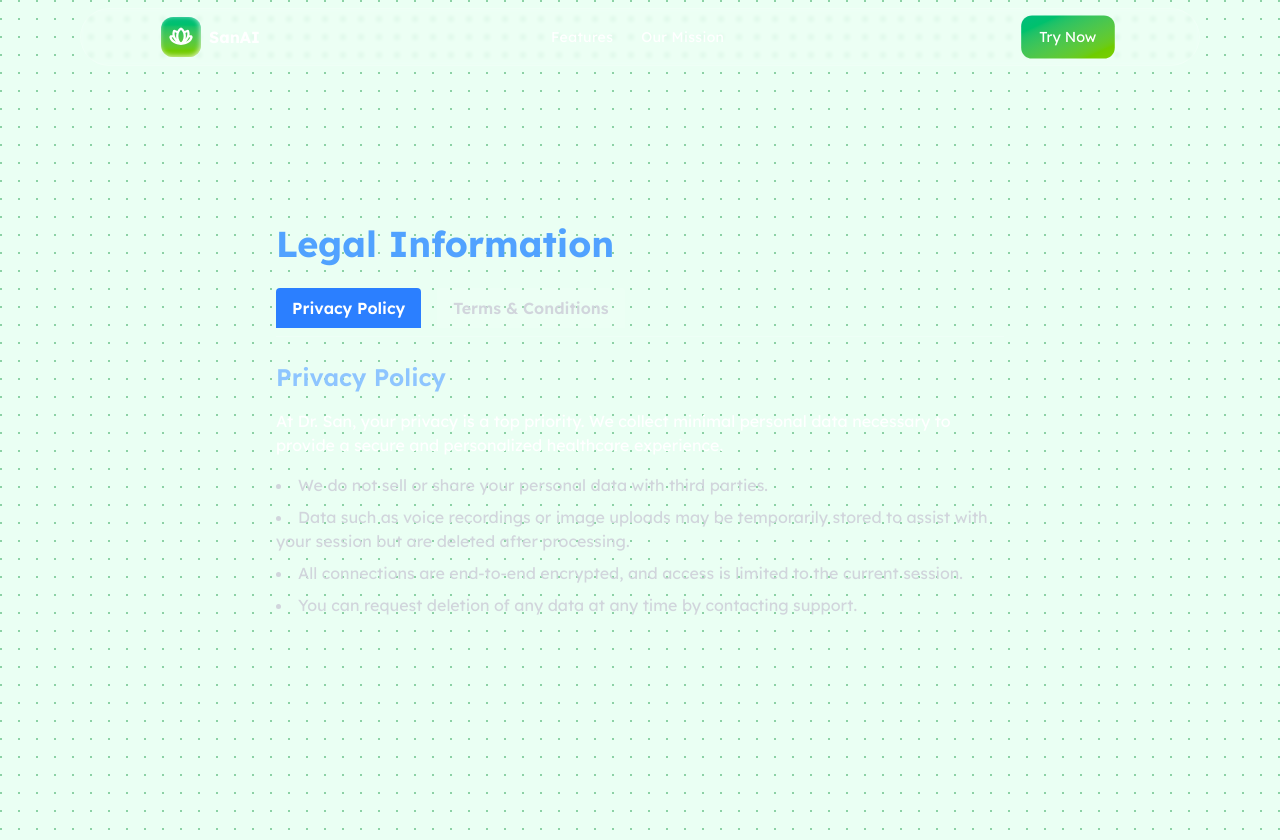
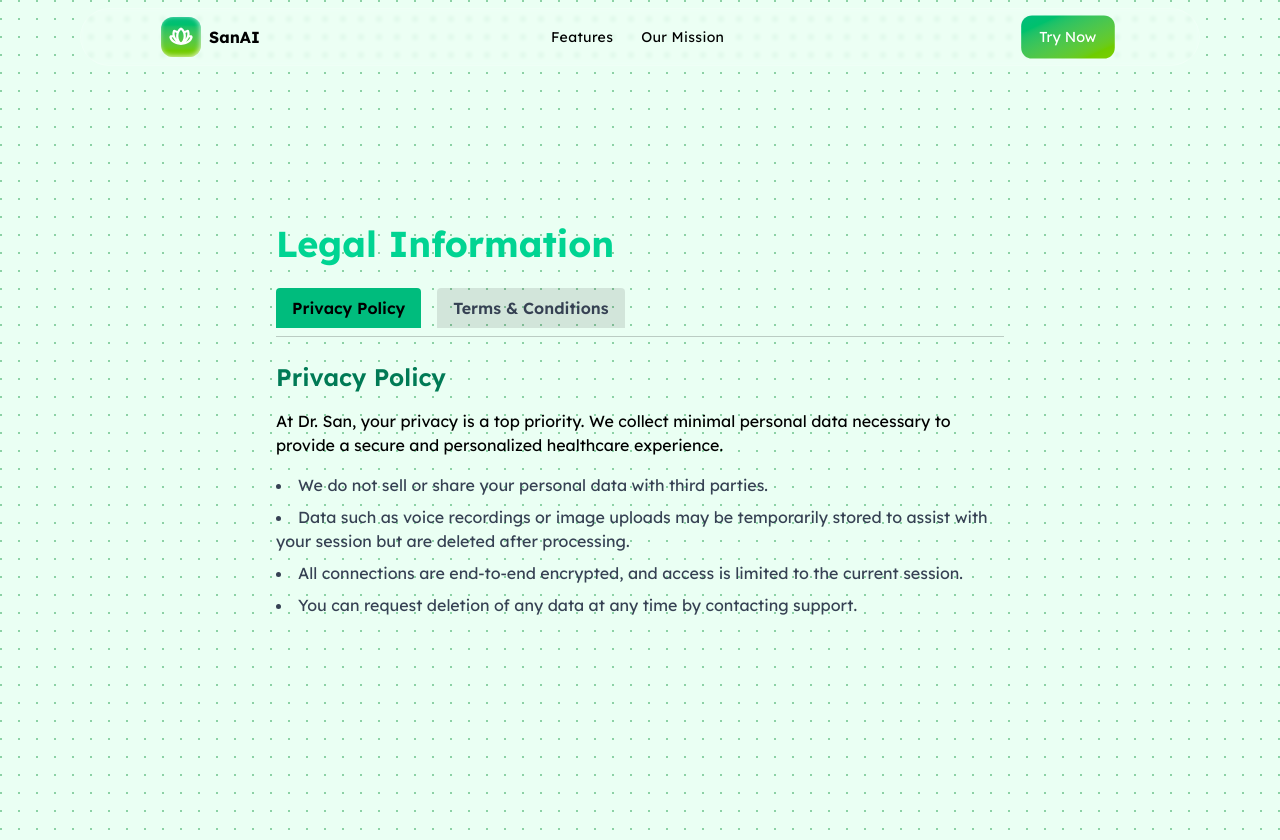
Before and after one commit to mamebb2023/SanAI, a Next.js app: page /legal in a window 1280 px wide. Built offline with nearby package versions, Linux system fonts and the light colour scheme.

Commit message:
Refactor LegalPage styles for improved UI consistency and readability

```diff
--- a/app/(root)/legal/page.tsx
+++ b/app/(root)/legal/page.tsx
@@ -7,20 +7,20 @@ export default function LegalPage() {
   const [activeTab, setActiveTab] = useState<"privacy" | "terms">("privacy");
 
   return (
-    <div className="max-w-3xl mx-auto p-5 text-white">
+    <div className="max-w-3xl mx-auto p-5">
       <Header />
       <div className="h-screen flex justify-center flex-col">
-        <h1 className="text-4xl font-bold mb-6 text-blue-400">
+        <h1 className="text-4xl font-bold mb-6 text-emerald-400">
           Legal Information
         </h1>
 
         {/* Tabs */}
-        <div className="flex gap-4 mb-6 border-b border-white/20 pb-2 ">
+        <div className="flex gap-4 mb-6 border-b border-black/20 pb-2 ">
           <button
             className={`px-4 py-2 rounded-t font-semibold transition-colors ${
               activeTab === "privacy"
-                ? "bg-blue-500 text-white"
-                : "bg-white/10 text-gray-300 hover:bg-white/20"
+                ? "bg-emerald-500 text-black"
+                : "bg-black/10 text-gray-700 hover:bg-black/20"
             }`}
             onClick={() => setActiveTab("privacy")}
           >
@@ -29,8 +29,8 @@ export default function LegalPage() {
           <button
             className={`px-4 py-2 rounded-t font-semibold transition-colors ${
               activeTab === "terms"
-                ? "bg-blue-500 text-white"
-                : "bg-white/10 text-gray-300 hover:bg-white/20"
+                ? "bg-emerald-500 text-black"
+                : "bg-black/10 text-gray-700 hover:bg-black/20"
             }`}
             onClick={() => setActiveTab("terms")}
           >
@@ -48,7 +48,7 @@ export default function LegalPage() {
 function PrivacyPolicy() {
   return (
     <section>
-      <h2 className="text-2xl font-semibold mb-4 text-blue-300">
+      <h2 className="text-2xl font-semibold mb-4 text-emerald-700">
         Privacy Policy
       </h2>
       <p className="mb-4">
@@ -56,7 +56,7 @@ function PrivacyPolicy() {
         data necessary to provide a secure and personalized healthcare
         experience.
       </p>
-      <ul className="list-disc list-inside space-y-2 text-gray-300">
+      <ul className="list-disc list-inside space-y-2 text-gray-700">
         <li>We do not sell or share your personal data with third parties.</li>
         <li>
           Data such as voice recordings or image uploads may be temporarily
@@ -78,13 +78,13 @@ function PrivacyPolicy() {
 function TermsAndConditions() {
   return (
     <section>
-      <h2 className="text-2xl font-semibold mb-4 text-blue-300">
+      <h2 className="text-2xl font-semibold mb-4 text-emerald-700">
         Terms & Conditions
       </h2>
       <p className="mb-4">
         By using Dr. San, you agree to the following terms:
       </p>
-      <ul className="list-disc list-inside space-y-2 text-gray-300">
+      <ul className="list-disc list-inside space-y-2 text-gray-700">
         <li>This service is intended for informational purposes only.</li>
         <li>
           Dr. San is not a licensed medical practitioner. Always consult a
```
